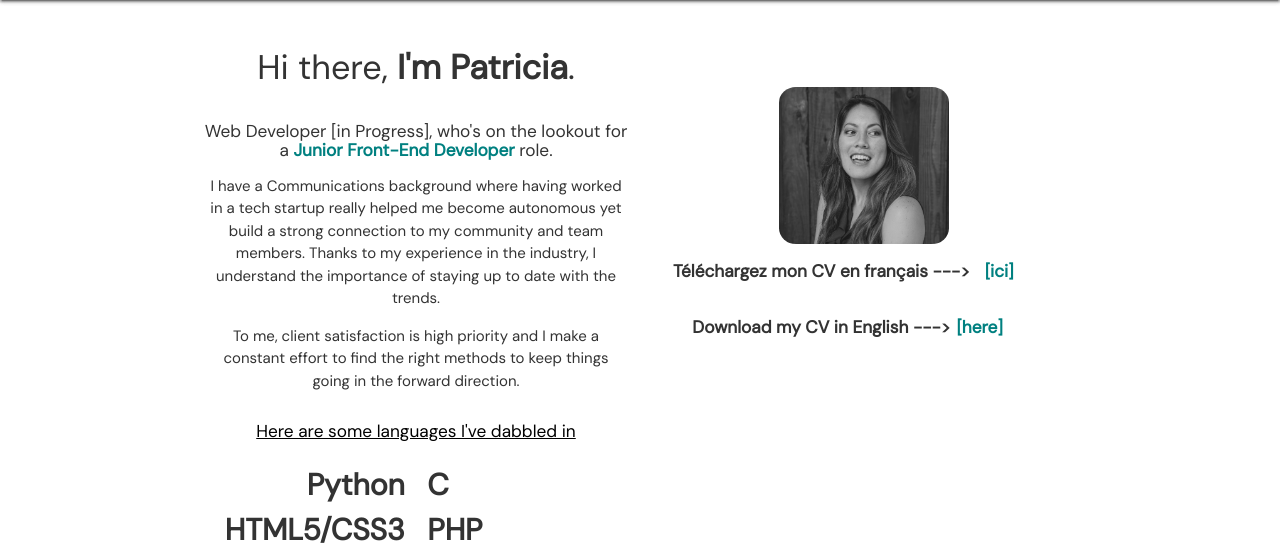
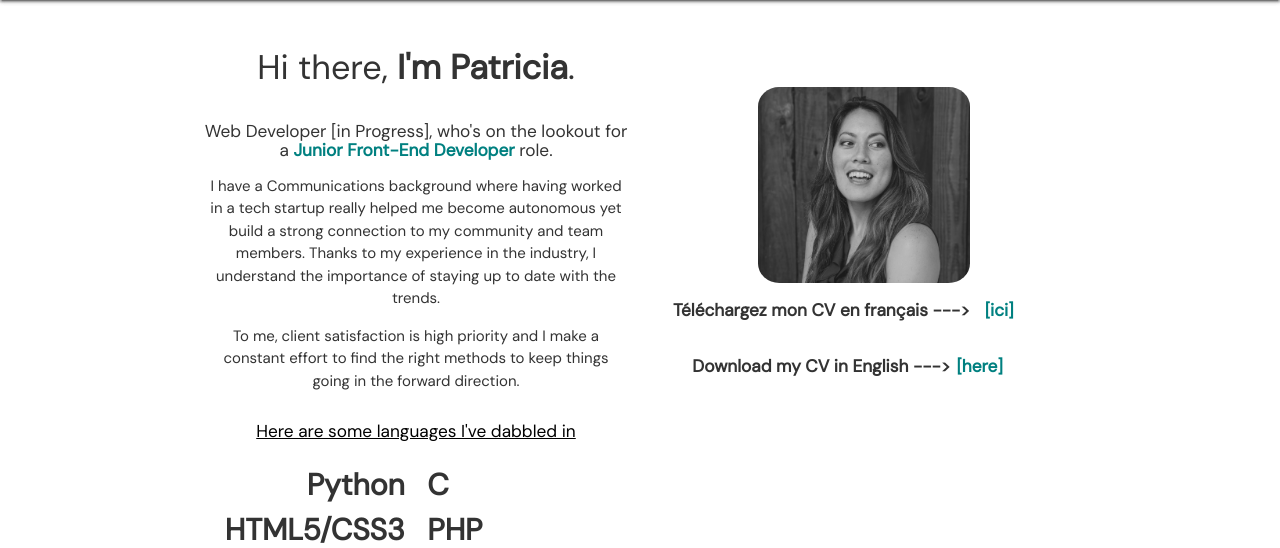
Before and after one commit to pcarrhi/pcarrhi.github.io, a PHP site: page / in a window 1280 px wide. Shown: the part 112-660 px from the top of the page. Run offline with PHP 8.4, Linux system fonts and the light colour scheme; some libraries are stand-ins or nearby versions.

Commit message:
Update style.css

```diff
--- a/style.css
+++ b/style.css
@@ -33,8 +33,8 @@ html, body {
 
 /*IMG TESTING size*/
 #image {
-max-width:40%;
-max-height: 40%;
+max-width:50%;
+max-height: 50%;
 }
 
 
```
